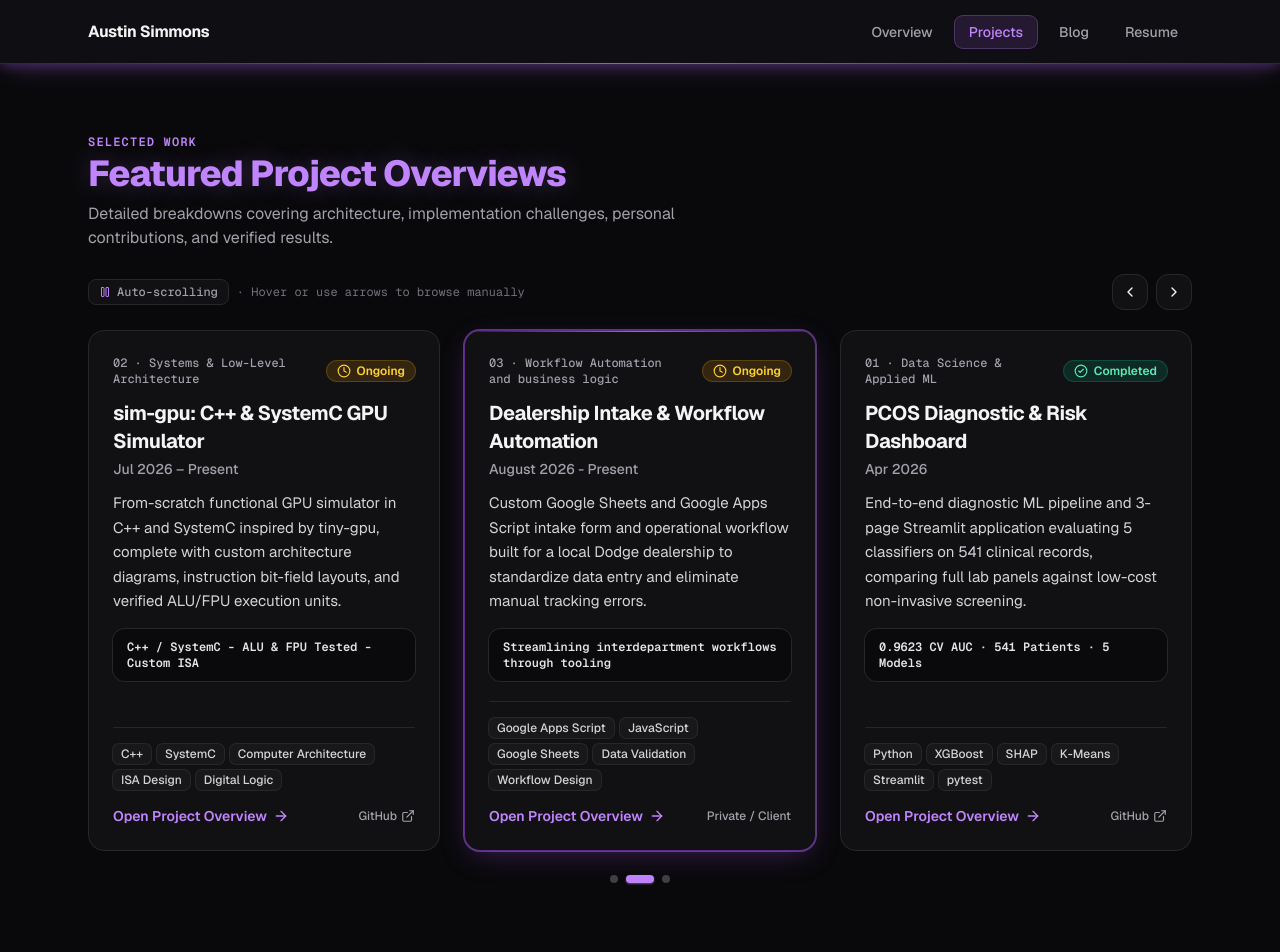
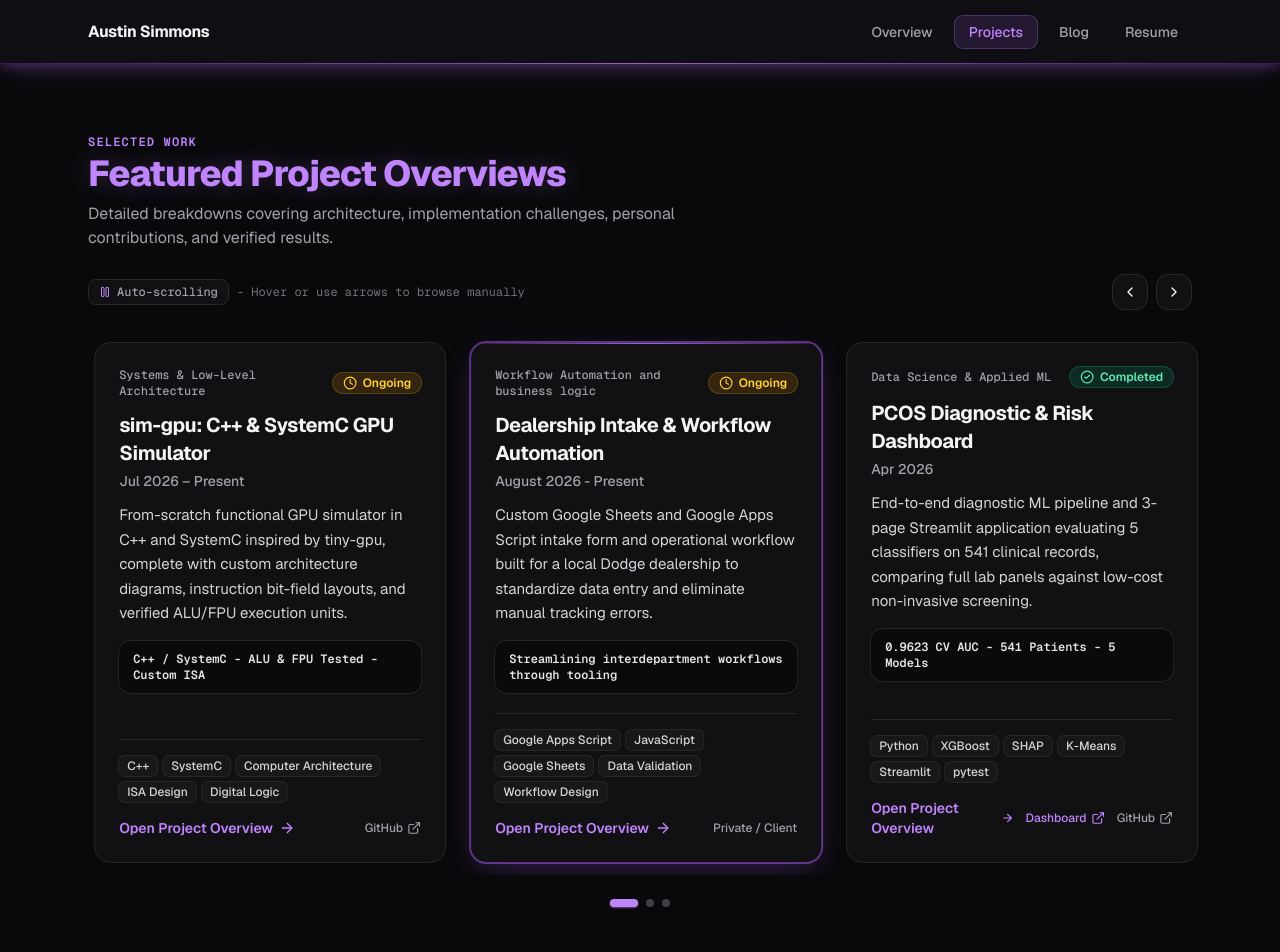
Before and after one commit to AustinJSimmons/portfolio, a Next.js app: page /projects in a window 1280 px wide. Shown: the top 952 px of the page. Built offline with nearby package versions, Linux system fonts and the light colour scheme.

Commit message:
Animated carousel, added live PCOS dashboard for capstone.

```diff
--- a/src/app/layout.tsx
+++ b/src/app/layout.tsx
@@ -18,7 +18,7 @@ const geistMono = Geist_Mono({
 export const metadata: Metadata = {
   title: {
     default: `${PROFILE.name} — Data Science & Systems Portfolio`,
-    template: `%s · ${PROFILE.name}`,
+    template: `%s - ${PROFILE.name}`,
   },
   description: PROFILE.tagline,
 };
--- a/src/app/page.tsx
+++ b/src/app/page.tsx
@@ -9,7 +9,7 @@ export default function OverviewPage() {
       {/* EDIT [Overview (/) — Intro / Hero]: Location, role & name come from PROFILE in src/data/projects.ts; bio paragraph & CTAs below are editable here */}
       <section className="space-y-6">
         <p className="font-mono text-xs font-semibold uppercase tracking-widest text-accent">
-          {PROFILE.location} · {PROFILE.role}
+          {PROFILE.location} - {PROFILE.role}
         </p>
 
         <h1 className="neon-heading text-4xl font-extrabold tracking-tight sm:text-5xl">
@@ -164,7 +164,7 @@ export default function OverviewPage() {
                 {group.category}
               </h3>
               <p className="text-sm leading-relaxed text-muted">
-                {group.skills.join(' · ')}
+                {group.skills.join(' - ')}
               </p>
             </div>
           ))}
--- a/src/app/projects/[slug]/page.tsx
+++ b/src/app/projects/[slug]/page.tsx
@@ -77,7 +77,7 @@ export default async function ProjectDetailPage({
       <header className="space-y-5 border-b border-border pb-8">
         <div className="flex flex-wrap items-center gap-3">
           <span className="font-mono text-xs font-semibold uppercase tracking-wider text-accent">
-            Project Overview 0{projectIndex + 1} · {project.contextTag}
+            Project Overview - {project.contextTag}
           </span>
           <StatusBadge status={project.status} />
           <span className="text-xs font-medium text-muted">{project.period}</span>
@@ -99,6 +99,17 @@ export default async function ProjectDetailPage({
             </span>
           ))}
           <div className="ml-auto flex flex-wrap items-center gap-2">
+            {project.liveDemoUrl && (
+              <a
+                href={project.liveDemoUrl}
+                target="_blank"
+                rel="noopener noreferrer"
+                className="inline-flex items-center gap-1.5 rounded-xl border border-purple-400/40 bg-accent-soft px-4 py-2 text-xs font-semibold text-accent transition-colors hover:bg-purple-500/25"
+              >
+                <span>Live Dashboard</span>
+                <ExternalLink className="h-3.5 w-3.5" />
+              </a>
+            )}
             {project.relatedBlogSlug && (
               <Link
                 href={`/blog/${project.relatedBlogSlug}`}
--- a/src/components/PcosMetricsTable.tsx
+++ b/src/components/PcosMetricsTable.tsx
@@ -19,7 +19,7 @@ export function PcosMetricsTable() {
         <div>
           <div className="flex items-center gap-2 text-xs font-semibold uppercase tracking-wider text-accent">
             <BarChart3 className="h-4 w-4" />
-            <span>Interactive Benchmark · NB07 (5-Fold Stratified CV)</span>
+            <span>Interactive Benchmark - NB07 (5-Fold Stratified CV)</span>
           </div>
           <h3 className="mt-1 text-xl font-bold text-foreground">
             {mode === 'full'
--- a/src/components/ProjectCard.tsx
+++ b/src/components/ProjectCard.tsx
@@ -24,11 +24,9 @@ export function StatusBadge({ status }: { status: FeaturedProject['status'] }) {
 
 export function ProjectCard({
   project,
-  index,
   highlighted = false,
 }: {
   project: FeaturedProject;
-  index: number;
   highlighted?: boolean;
 }) {
   return (
@@ -48,7 +46,7 @@ export function ProjectCard({
       <div>
         <div className="flex items-center justify-between gap-3">
           <span className="font-mono text-xs font-medium text-muted">
-            0{index + 1} · {project.contextTag}
+            {project.contextTag}
           </span>
           <StatusBadge status={project.status} />
         </div>
@@ -89,6 +87,18 @@ export function ProjectCard({
             <ArrowRight className="h-4 w-4 transition-transform group-hover:translate-x-0.5" />
           </Link>
 
+          <div className="flex items-center gap-3">
+            {project.liveDemoUrl && (
+              <a
+                href={project.liveDemoUrl}
+                target="_blank"
+                rel="noopener noreferrer"
+                className="inline-flex items-center gap-1 text-xs font-medium text-accent transition-colors hover:text-purple-300"
+              >
+                <span>Dashboard</span>
+                <ExternalLink className="h-3.5 w-3.5" />
+              </a>
+            )}
             {project.repoUrl ? (
               <a
                 href={project.repoUrl}
@@ -100,8 +110,11 @@ export function ProjectCard({
                 <ExternalLink className="h-3.5 w-3.5" />
               </a>
             ) : (
+              !project.liveDemoUrl && (
                 <span className="text-xs font-medium text-muted">Private / Client</span>
+              )
             )}
+          </div>
         </div>
       </div>
     </article>
--- a/src/components/ProjectCarousel.tsx
+++ b/src/components/ProjectCarousel.tsx
@@ -1,11 +1,13 @@
 'use client';
 
-import { useEffect, useState } from 'react';
+import { useCallback, useEffect, useState, type CSSProperties } from 'react';
 import { ChevronLeft, ChevronRight, Pause, Play } from 'lucide-react';
 import type { FeaturedProject } from '@/data/projects';
 import { ProjectCard } from '@/components/ProjectCard';
 
 const AUTO_ADVANCE_MS = 5500;
+const TRANSITION_FALLBACK_MS = 580;
+const BUFFER_OFFSETS = [-1, 0, 1, 2, 3] as const;
 
 export function ProjectCarousel({
   projects,
@@ -13,33 +15,76 @@ export function ProjectCarousel({
   projects: FeaturedProject[];
 }) {
   const [activeIndex, setActiveIndex] = useState(0);
+  const [shift, setShift] = useState<-1 | 0 | 1>(0);
   const [isPaused, setIsPaused] = useState(false);
 
   const count = projects.length;
-  const visibleCount = Math.min(3, count);
 
-  const step = (delta: number) => {
-    setActiveIndex((prev) => (prev + delta + count) % count);
-  };
+  const startSlide = useCallback(
+    (direction: -1 | 1) => {
+      if (count <= 1 || shift !== 0) return;
+      setShift(direction);
+    },
+    [count, shift]
+  );
+
+  const finalizeSlide = useCallback(() => {
+    if (shift === 0) return;
+    setActiveIndex((prev) => (prev - shift + count) % count);
+    setShift(0);
+  }, [shift, count]);
 
   useEffect(() => {
-    if (isPaused || count <= 1) return;
+    if (shift === 0) return;
+    const fallback = setTimeout(finalizeSlide, TRANSITION_FALLBACK_MS);
+    return () => clearTimeout(fallback);
+  }, [shift, finalizeSlide]);
+
+  useEffect(() => {
+    if (isPaused || count <= 1 || shift !== 0) return;
     const timer = setInterval(() => {
-      setActiveIndex((prev) => (prev + 1) % count);
+      setShift(-1);
     }, AUTO_ADVANCE_MS);
     return () => clearInterval(timer);
-  }, [isPaused, activeIndex, count]);
+  }, [isPaused, activeIndex, count, shift]);
 
   if (count === 0) return null;
 
-  const visibleSlots = Array.from({ length: visibleCount }, (_, offset) => {
-    const projectIndex = (activeIndex + offset) % count;
-    return {
-      project: projects[projectIndex],
-      projectIndex,
-      isCenterFocus: visibleCount === 3 ? offset === 1 : offset === 0,
+  if (count === 1) {
+    return (
+      <div className="max-w-md">
+        <ProjectCard project={projects[0]} highlighted />
+      </div>
+    );
+  }
+
+  const handleDotClick = (targetIdx: number) => {
+    if (shift !== 0 || targetIdx === activeIndex) return;
+    if (targetIdx === (activeIndex + 1) % count) {
+      startSlide(-1);
+    } else if (targetIdx === (activeIndex - 1 + count) % count) {
+      startSlide(1);
+    } else {
+      setActiveIndex(targetIdx);
+    }
   };
-  });
+
+  const focusSlot =
+    count >= 3
+      ? shift === -1
+        ? 3
+        : shift === 1
+          ? 1
+          : 2
+      : shift === -1
+        ? 2
+        : shift === 1
+          ? 0
+          : 1;
+
+  const trackStyle = {
+    transform: `translate3d(calc((var(--slot-w) * -1) + (var(--slot-w) * ${shift})), 0, 0)`,
+  } as CSSProperties;
 
   return (
     <div
@@ -71,14 +116,14 @@ export function ProjectCarousel({
             )}
           </button>
           <span className="hidden sm:inline text-zinc-500">
-            · Hover or use arrows to browse manually
+            - Hover or use arrows to browse manually
           </span>
         </div>
 
         <div className="flex items-center gap-2">
           <button
             type="button"
-            onClick={() => step(-1)}
+            onClick={() => startSlide(1)}
             aria-label="Previous project"
             className="inline-flex h-9 w-9 items-center justify-center rounded-xl border border-border bg-surface text-foreground transition-colors hover:border-purple-400/60 hover:bg-surface-elevated hover:text-accent cursor-pointer"
           >
@@ -86,7 +131,7 @@ export function ProjectCarousel({
           </button>
           <button
             type="button"
-            onClick={() => step(1)}
+            onClick={() => startSlide(-1)}
             aria-label="Next project"
             className="inline-flex h-9 w-9 items-center justify-center rounded-xl border border-border bg-surface text-foreground transition-colors hover:border-purple-400/60 hover:bg-surface-elevated hover:text-accent cursor-pointer"
           >
@@ -95,20 +140,34 @@ export function ProjectCarousel({
         </div>
       </div>
 
-      {/* 3-card cyclic viewport */}
-      <div className="grid gap-6 lg:grid-cols-3">
-        {visibleSlots.map(({ project, projectIndex, isCenterFocus }, slotIdx) => (
+      {/* Smooth 5-slot cyclic sliding viewport */}
+      <div className="-mx-3 overflow-hidden py-3">
         <div
-            key={`${project.slug}-${slotIdx}`}
-            className={slotIdx === 0 ? 'flex' : 'hidden lg:flex'}
+          style={trackStyle}
+          onTransitionEnd={(e) => {
+            if (e.target === e.currentTarget && e.propertyName === 'transform') {
+              finalizeSlide();
+            }
+          }}
+          className={`flex w-full [--slot-w:100%] lg:[--slot-w:33.333333%] ${
+            shift !== 0
+              ? 'transition-transform duration-500 ease-[cubic-bezier(0.22,1,0.36,1)]'
+              : 'transition-none'
+          }`}
         >
+          {BUFFER_OFFSETS.map((offset, slotIdx) => {
+            const projectIndex = (activeIndex + offset + count) % count;
+            const project = projects[projectIndex];
+            return (
+              <div key={slotIdx} className="flex w-full shrink-0 px-3 lg:w-1/3">
                 <ProjectCard
                   project={project}
-              index={projectIndex}
-              highlighted={isCenterFocus}
+                  highlighted={slotIdx === focusSlot}
                 />
               </div>
-        ))}
+            );
+          })}
+        </div>
       </div>
 
       {/* Dot indicators */}
@@ -119,7 +178,7 @@ export function ProjectCarousel({
             <button
               key={project.slug}
               type="button"
-              onClick={() => setActiveIndex(idx)}
+              onClick={() => handleDotClick(idx)}
               aria-label={`Focus ${project.shortTitle}`}
               className={`h-2 rounded-full transition-all cursor-pointer ${
                 isCurrent
--- a/src/data/projects.ts
+++ b/src/data/projects.ts
@@ -106,7 +106,7 @@ export const PROFILE = {
     'Bridging statistical modeling, applied machine learning, and low-level C++ & embedded firmware development.',
   location: 'Calgary, AB',
   focusSummary:
-    'Applied Machine Learning · Embedded Firmware & STM32 · Low-Level C++ & Systems Development',
+    'Applied Machine Learning - Embedded Firmware & STM32 - Low-Level C++ & Systems Development',
   links: {
     github: 'https://github.com/AustinJSimmons',
     linkedin: 'https://www.linkedin.com/in/austin-simmons-77953322a/',
@@ -117,7 +117,7 @@ export const PROFILE = {
   experience: [
     {
       title: 'Embedded Firmware Developer',
-      organization: 'In-line Pigging Solutions · Calgary, AB',
+      organization: 'In-line Pigging Solutions - Calgary, AB',
       period: 'Apr 2025 – Sept 2025',
       highlights: [
         'Designed firmware architecture for an embedded prototype from the ground up.',
@@ -130,7 +130,7 @@ export const PROFILE = {
     },
     {
       title: 'Software Development Intern',
-      organization: 'In-line Pigging Solutions · Calgary, AB',
+      organization: 'In-line Pigging Solutions - Calgary, AB',
       period: 'Apr 2024 – Apr 2025',
       highlights: [
         'Refactored and expanded a client-facing GPS tracking system using React, JavaScript, and TypeScript.',
@@ -143,7 +143,7 @@ export const PROFILE = {
     {
       title: 'B.Sc. in Data Science — Mathematics Concentration',
       organization: 'University of Calgary',
-      period: 'Expected Winter/Fall 2027 · Ongoing',
+      period: 'Expected Winter/Fall 2027 - Ongoing',
       highlights: [
         'Applied machine learning, statistical validation, distributed MapReduce pipelines, and data visualization.',
       ],
@@ -332,8 +332,9 @@ export const FEATURED_PROJECTS: FeaturedProject[] = [
     contextTag: 'Data Science & Applied ML',
     summary:
       'End-to-end diagnostic ML pipeline and 3-page Streamlit application evaluating 5 classifiers on 541 clinical records, comparing full lab panels against low-cost non-invasive screening.',
-    headlineMetric: '0.9623 CV AUC · 541 Patients · 5 Models',
+    headlineMetric: '0.9623 CV AUC - 541 Patients - 5 Models',
     repoUrl: 'https://github.com/AustinJSimmons/pcos-diagnostic-dashboard',
+    liveDemoUrl: 'https://pcos-diagnostic-dashboard-lx9z2zffjzysg2hsxvzhdw.streamlit.app/',
     tags: ['Python', 'XGBoost', 'SHAP', 'K-Means', 'Streamlit', 'pytest'],
     overview:
       'Built on a clinical dataset of 541 patients (177 PCOS cases, 364 controls) across 41 features—spanning hormonal lifestyle, and ultrasound findings from 10 hospitals in Kerala, India. Rather than stopping at a single accuracy score, the pipeline tests whether non-invasive symptoms and vitals alone can support accessible screening when expensive lab or ultrasound tests are unavailable.',
@@ -548,7 +549,7 @@ export const FEATURED_PROJECTS: FeaturedProject[] = [
         isPlaceholder: false,
       },
       {
-        phase: '04 · User Rollout & Iteration',
+        phase: '04 - User Rollout & Iteration',
         title: 'Testing with Staff & Ongoing Refinements',
         description:
           'Collaborating with the delivery coordinator to gather feedback and identify areas for improvement.',
@@ -606,14 +607,6 @@ export const ADDITIONAL_PROJECTS: AdditionalProject[] = [
     repoUrl: 'https://github.com/AustinJSimmons/479Project',
     year: 'Apr 2026',
   },
-  {
-    name: 'MyGraphicsEngine',
-    description:
-      'C++ graphics engine project exploring real-time rendering pipelines, math primitives, and low-level memory/resource management.',
-    tags: ['C++', 'Graphics', 'Systems'],
-    repoUrl: 'https://github.com/AustinJSimmons/MyGraphicsEngine',
-    year: 'Feb 2026',
-  },
 ];
 
 export function getFeaturedProject(slug: string): FeaturedProject | undefined {
```
Lines whose indentation alone changed are shown as unchanged.
